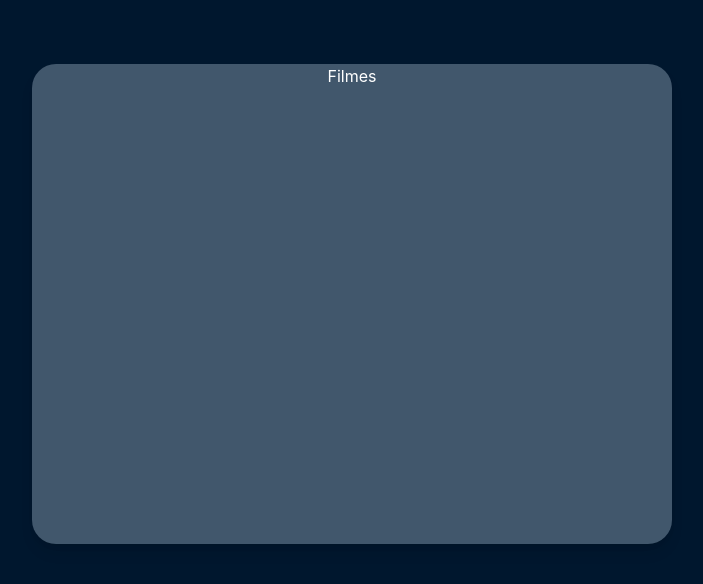
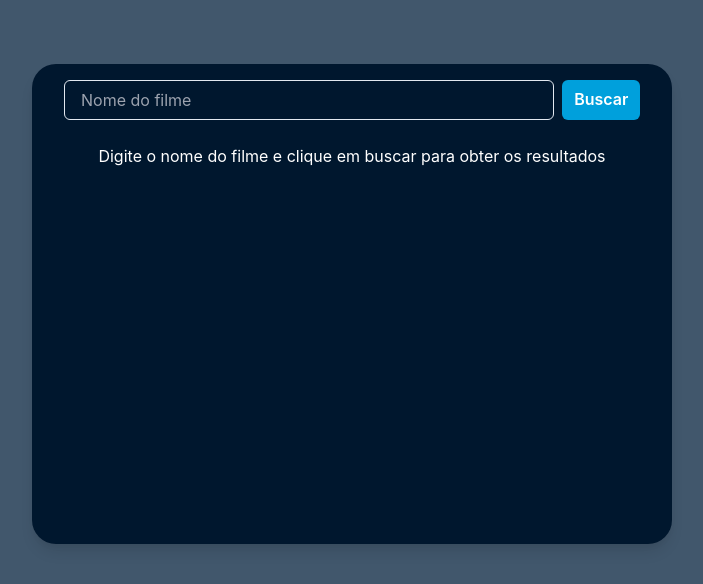
Before and after one commit to LucasFelizari/rbcFilmes, a Next.js app: page / in a window 1280 px wide. Shown: the top 584 px of the page, without its empty margins (288-991 px from the left). Built offline with nearby package versions, Linux system fonts and the light colour scheme; no server answers.

Commit message:
listando filme encontrado

```diff
--- /dev/null
+++ b/common/components/CardFilmeBuscado.tsx
@@ -0,0 +1,22 @@
+import { Box, Center, Spinner, Text, VStack } from "@chakra-ui/react"
+import { IFilmeDto } from "../types/IFilmeDto"
+
+export default function CardFilmeBuscado({ filme, isLoading }: { filme: IFilmeDto, isLoading: boolean }) {
+    if(isLoading){
+      return <Center><Spinner /></Center>
+    }
+
+    if(!isLoading && !filme){
+      return <Text color={'white'}>Digite o nome do filme e clique em buscar para obter os resultados</Text>
+    }
+
+    return (
+      <Box color={'white'} w={'90%'} borderRadius={'1rem'} borderWidth={'1px'}>
+        <VStack w={'full'} alignItems={'start'} p={'1rem'}>
+          <Text >Filme buscado:</Text>
+          <Text fontWeight={'semibold'}>{filme.title}</Text>
+          <Text>Lançamento: {filme.release_date}</Text>
+        </VStack>
+      </ Box >
+    )
+  }
--- /dev/null
+++ b/common/components/CardFilmesSemelhantes.tsx
@@ -0,0 +1,16 @@
+import { Box, Text, VStack } from "@chakra-ui/react";
+import { IFilmeDto } from "../types/IFilmeDto";
+
+export default function CardFilmesSemelhantes({ filme}: { filme: IFilmeDto}) {
+    if(!filme){
+      return null;
+    }
+
+    return (
+      <Box color={'white'} w={'90%'} borderRadius={'1rem'} borderWidth={'1px'}>
+        <VStack w={'full'} alignItems={'start'} p={'1rem'}>
+          <Text >Filmes semelhantes:</Text>
+        </VStack>
+      </ Box >
+    )
+  }
--- a/common/services/buscarFilmePorNome.ts
+++ b/common/services/buscarFilmePorNome.ts
@@ -1,8 +1,21 @@
 import { IFilmeDto } from "../types/IFilmeDto";
 
-export default function buscarFilmePorNome(filmes: IFilmeDto[], nome: string): IFilmeDto | undefined {
+export default async function buscarFilmePorNome(nome: string): Promise<IFilmeDto | undefined> {
+    const csv = require('csv-parse');
+
+    let filmes: IFilmeDto[] | undefined;
     let filmeMaisSimilar: IFilmeDto | undefined;
     let menorDistancia = Number.MAX_SAFE_INTEGER;
+
+    const response = await fetch('/filmes.csv');
+    const text = await response.text();
+
+    filmes = await new Promise((resolve, reject) => {
+        csv.parse(text, { columns: true }, (err, rows) => {
+          if (err) reject(err);
+          resolve(rows);
+        });
+      });
 
     for (const filme of filmes) {
       const distancia = levenshteinDistance(nome.toLowerCase(), filme.title.toLowerCase());
--- a/pages/index.tsx
+++ b/pages/index.tsx
@@ -1,31 +1,40 @@
-import { Box, Center, Text, VStack } from "@chakra-ui/react";
+import { Box, Button, Center, HStack, Spinner, Text, VStack } from "@chakra-ui/react";
 import { useEffect, useState } from "react";
 import buscarFilmePorNome from "../common/services/buscarFilmePorNome";
 import { IFilmeDto } from "../common/types/IFilmeDto";
+import { Input } from '@chakra-ui/react'
+import CardFilmeBuscado from "../common/components/CardFilmeBuscado";
+import CardFilmesSemelhantes from "../common/components/CardFilmesSemelhantes";
 
 export default function Home() {
-  const [filmes, setFilmes] = useState<IFilmeDto[]>();
   const csv = require('csv-parse');
+  const [nomeFilme, setNomeFilme] = useState('');
+  const [isLoading, setIsLoading] = useState(false);
+  const [filmeBuscado, setFilmeBuscado] = useState<IFilmeDto | undefined>(null);
 
-  fetch('/filmes.csv').then(r => r.text()).then(text => {
-    csv.parse(text, { columns: true }, (err, rows) => {
-      setFilmes(rows);
-    });
-  });
+  const handleChange = (event) => setNomeFilme(event.target.value)
 
-  useEffect(() => {
-   if(!!filmes){
-    console.log(buscarFilmePorNome(filmes, 'avatar'));
-   }
-  }, [filmes]);
-
+  async function BuscarFilme() {
+    if (nomeFilme == '') {
+      alert('Digite o nome do filme');
+      return;
+    }
+    setIsLoading(true);
+    setFilmeBuscado(await buscarFilmePorNome(nomeFilme))
+    setIsLoading(false);
+  }
 
   return (
-    <VStack w={'full'} bg={'bg'} h="100vh" pos={'relative'}>
-      <Box shadow={'lg'} mt={'4rem'} borderRadius={'1.5rem'} w="40rem" bg="bgLight" h={'30rem'} justifyContent={'center'} >
-        <Center>
-          <Text color={'white'}>Filmes</Text>
-        </Center>
+    <VStack w={'full'} bg={'bgLight'} h="100vh" pos={'relative'}>
+      <Box shadow={'lg'} mt={'4rem'} borderRadius={'1.5rem'} w="40rem" bg="bg" h={'30rem'}  >
+        <VStack w={'100%'} margin='1rem auto' spacing={'1.5rem'}>
+          <HStack w="90%">
+            <Input placeholder='Nome do filme' color={'white'} onChange={handleChange} />
+            <Button colorScheme="linkedin" isLoading={isLoading} onClick={BuscarFilme}>Buscar</Button>
+          </HStack>
+          <CardFilmeBuscado filme={filmeBuscado} isLoading={isLoading} />
+          <CardFilmesSemelhantes filme={filmeBuscado} />
+        </VStack>
       </Box>
     </VStack>
   )
```
